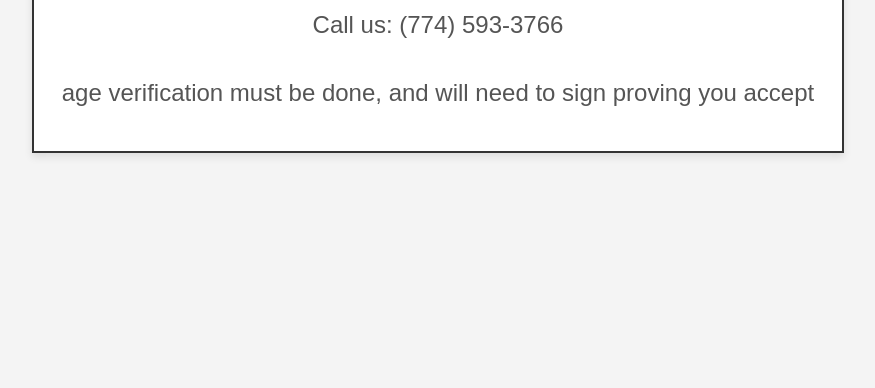
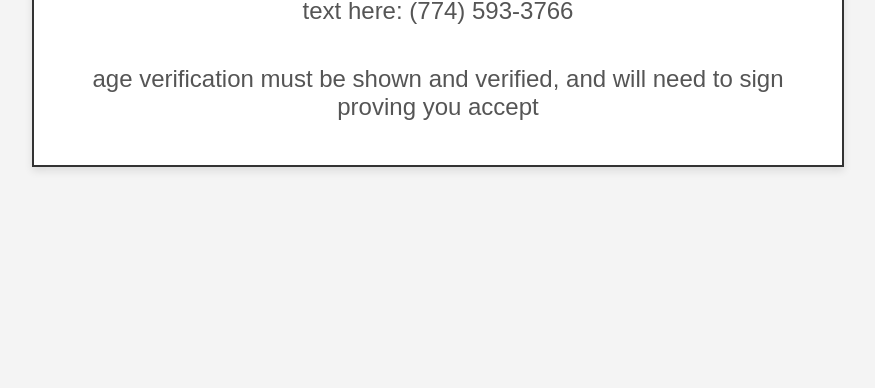
Before and after one commit to TTVDarkSamuraiYT/Info, a plain HTML site: page index.html in a window 1280 px wide. Shown: the part 412-800 px from the top of the page, without its empty margins (202-1077 px from the left). Drawn offline with Linux system fonts and the light colour scheme.

Commit message:
Update index.html

```diff
--- a/index.html
+++ b/index.html
@@ -43,7 +43,7 @@
 
 <div class="poster">
     <h1 id="message">Your Message Here</h1>
-    <p id="phoneNumber">text here: (000) 000-0000</p>
+    <p id="phoneNumber">Your Number Here</p>
     <p class="disclaimer" id="disclaimer">Your Disclaimer Here</p>
 </div>
 
@@ -51,11 +51,11 @@
     // Variables for easy editing
     const message = "females 18+ ONLY, want quick cash";
     const phoneNumber = "(774) 593-3766";
-    const disclaimer = "age verification must be done, and will need to sign proving you accept";
+    const disclaimer = "age verification must be shown and verified, and will need to sign proving you accept";
 
     // Updating the HTML content with variables
     document.getElementById('message').textContent = message;
-    document.getElementById('phoneNumber').textContent = `Call us: ${phoneNumber}`;
+    document.getElementById('phoneNumber').textContent = `text here: ${phoneNumber}`;
     document.getElementById('disclaimer').textContent = disclaimer;
 </script>
 
```
